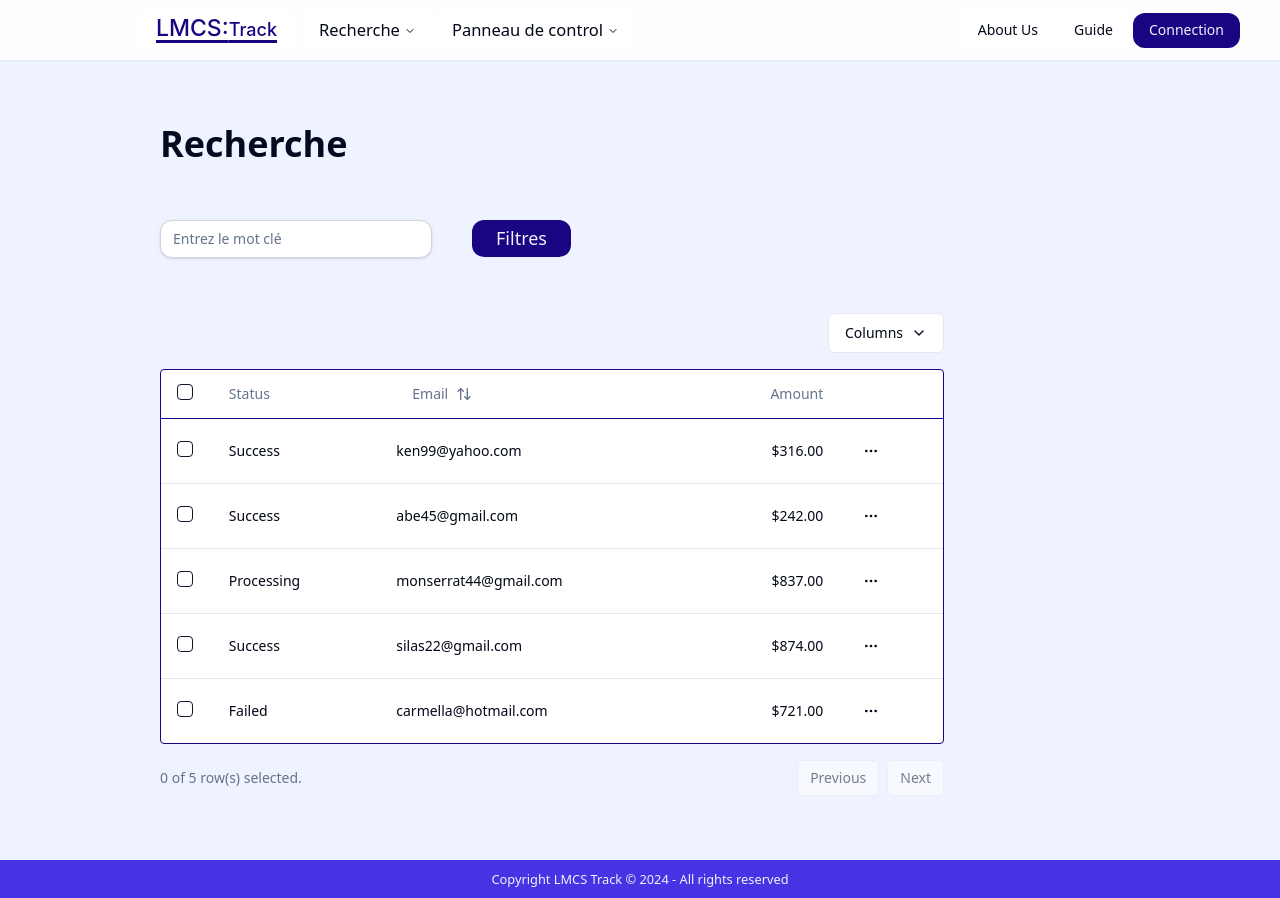
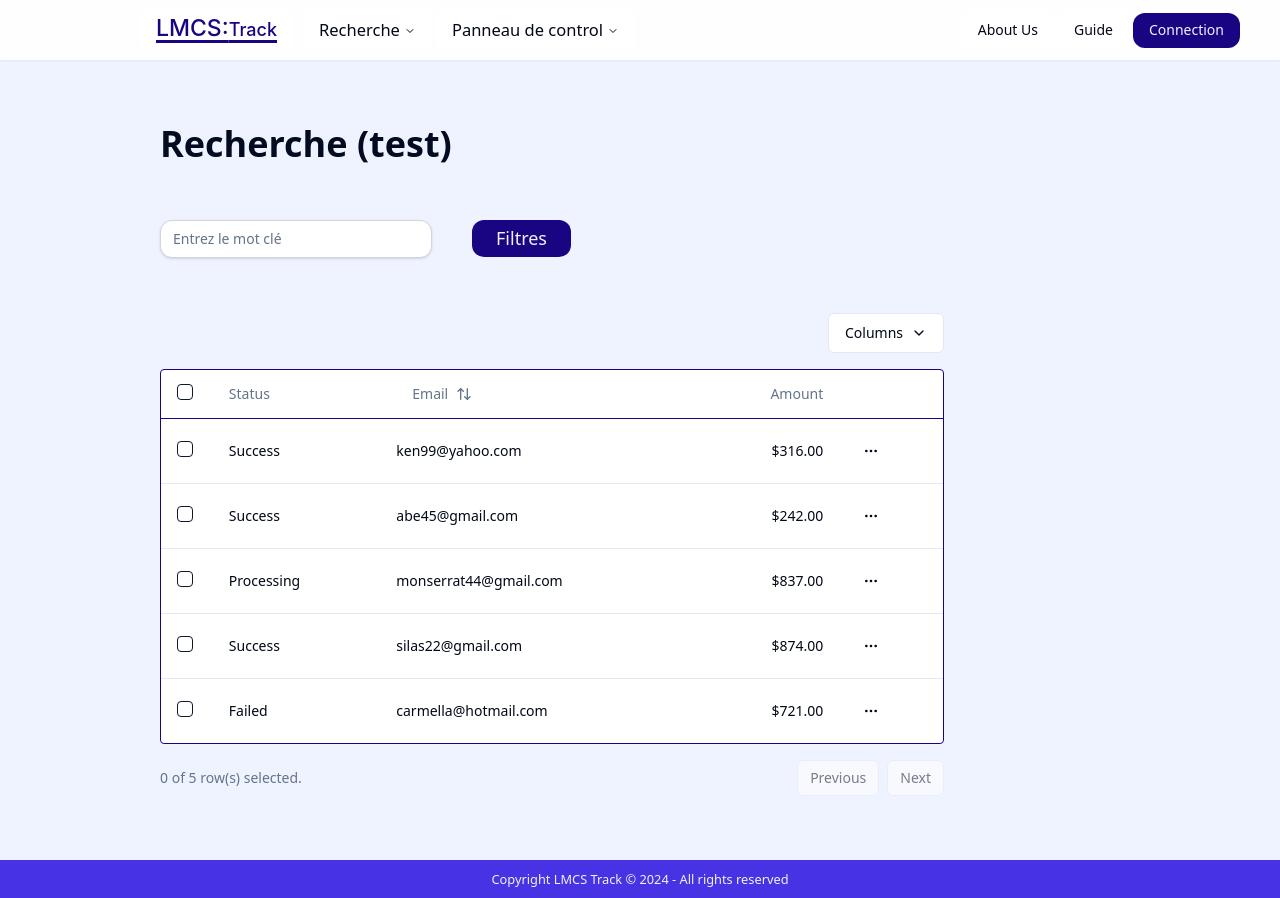
Before and after one commit to amimaresi/P1E28, a React (Vite) app in the folder Frontend/: page /recherche/projet in a window 1280 px wide. Built offline with nearby package versions, Linux system fonts and the light colour scheme.

Commit message:
Update RechercheLayout.jsx

```diff
--- a/Frontend/src/Pages/Technical Pages/Recherche/RechercheLayout.jsx
+++ b/Frontend/src/Pages/Technical Pages/Recherche/RechercheLayout.jsx
@@ -64,7 +64,9 @@ export default function RechercheLayout({ searchby }) {
   return (
     <>
       <div className=" h-screen  pl-40 pt-16">
-        <h1 className="mb-4 text-4xl font-semibold text-textDark">Recherche</h1>
+        <h1 className="mb-4 text-4xl font-semibold text-textDark">
+          Recherche (test)
+        </h1>
         <div className=" flex flex-row items-center justify-start">
           <Input
             type="text"
```
